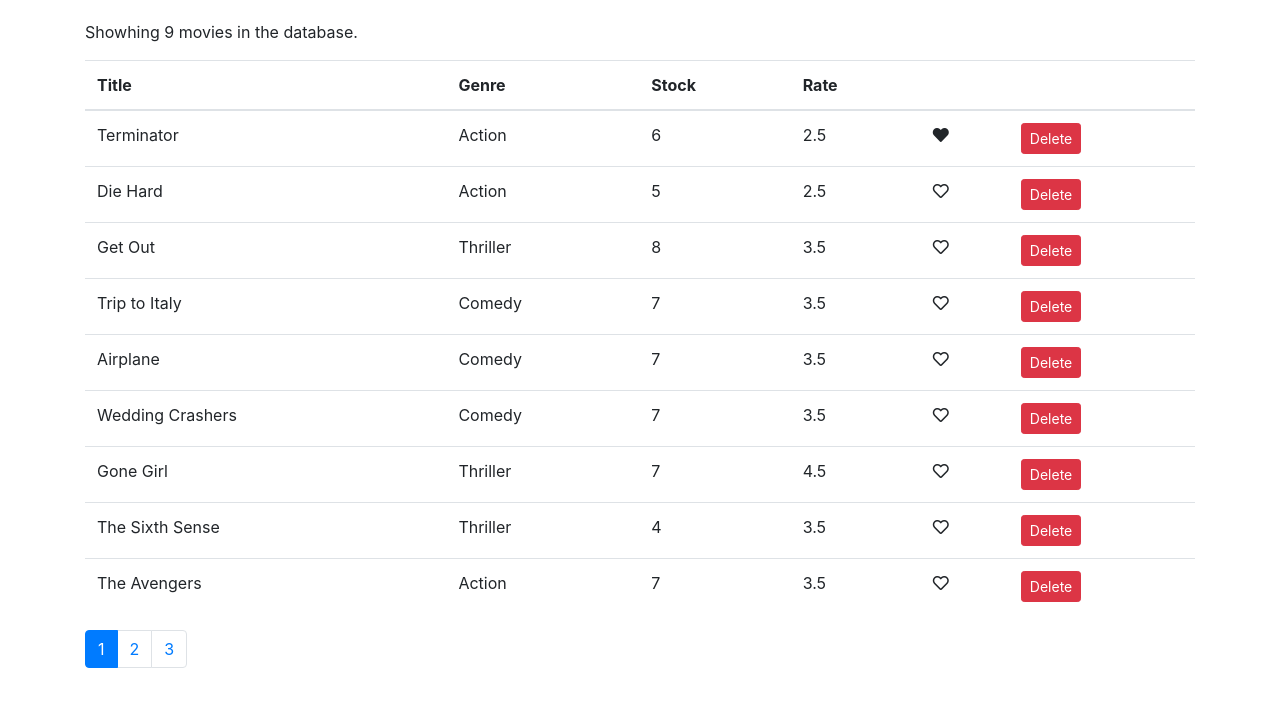
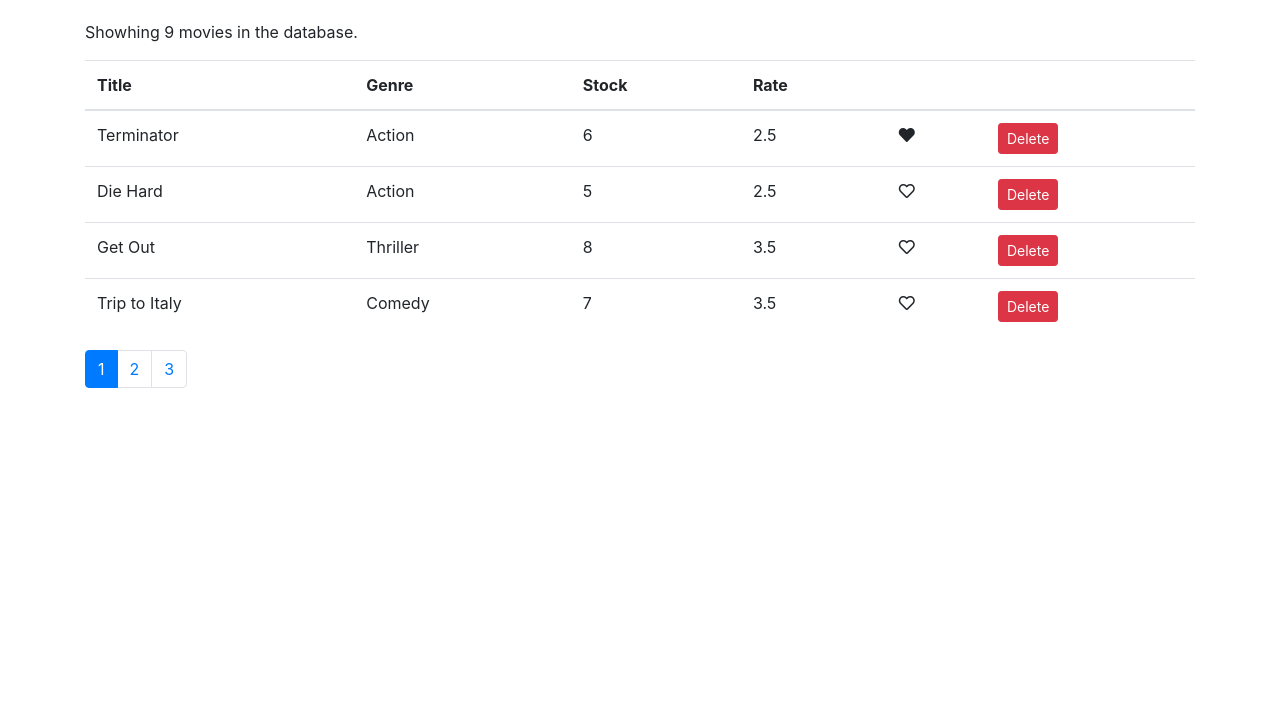
Before and after one commit to ivandtr/react-videorent-app, a React (Create React App) app: page / in a window 1280 px wide. Shown: the top 706 px of the page. Built offline with nearby package versions, Linux system fonts and the light colour scheme.

Commit message:
Implemented pagination

```diff
--- a/src/components/movies.jsx
+++ b/src/components/movies.jsx
@@ -29,12 +29,13 @@ class Movies extends Component {
   };
   render() {
     const { length: count } = this.state.movies;
-    const { currentPage, pageSize } = this.state;
+    const { currentPage, pageSize, movies: allMovies } = this.state;
 
     if (count === 0) {
       return <p>There are no movies in the database.</p>;
     }
 
+    const movies = paginate(allMovies, currentPage, pageSize);
     return (
       <React.Fragment>
         <p>Showhing {count} movies in the database.</p>
@@ -50,7 +51,7 @@ class Movies extends Component {
             </tr>
           </thead>
           <tbody>
-            {this.state.movies.map((movie) => (
+            {movies.map((movie) => (
               <tr key={movie._id}>
                 <td>{movie.title}</td>
                 <td>{movie.genre.name}</td>
```
